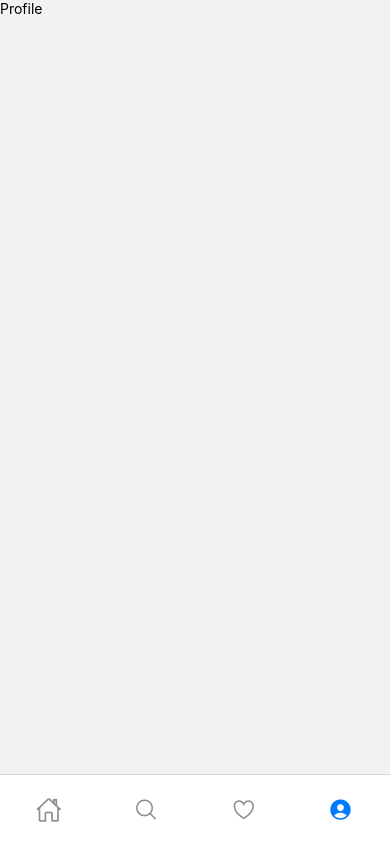
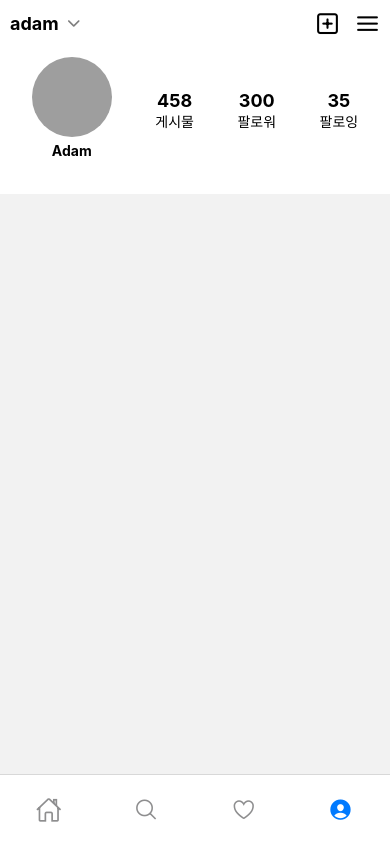
Before and after one commit to jaehafe/RN-complete-guide, a React Native app in the folder RNInstagram/: screen /Profile in a window 390 px wide. Built offline with nearby package versions, Linux system fonts and the light colour scheme; grey boxes are pictures that could not be loaded.

Commit message:
feat: ProfileBody - component UI

```diff
--- a/RNInstagram/src/components/ProfileBody.tsx
+++ b/RNInstagram/src/components/ProfileBody.tsx
@@ -16,14 +16,14 @@ const ProfileBody = ({
   return (
     <View>
       {accountName ? (
-        <View>
-          <View>
-            <Text>{accountName}</Text>
-            <Feather name="chevron-down" />
+        <View style={styles.meContainer}>
+          <View style={styles.meWrapper}>
+            <Text style={styles.textDesc}>{accountName}</Text>
+            <Feather name="chevron-down" style={styles.dropdownIcon} />
           </View>
-          <View>
-            <Feather name="plus-square" />
-            <Feather name="menu" />
+          <View style={styles.meWrapper}>
+            <Feather name="plus-square" style={styles.plusSquareIcon} />
+            <Feather name="menu" style={styles.menuIcon} />
           </View>
         </View>
       ) : null}
@@ -56,6 +56,29 @@ const ProfileBody = ({
 export default ProfileBody;
 
 const styles = StyleSheet.create({
+  meContainer: {
+    flexDirection: 'row',
+    alignItems: 'center',
+    justifyContent: 'space-between',
+  },
+  meWrapper: {
+    flexDirection: 'row',
+    alignItems: 'center',
+  },
+  dropdownIcon: {
+    fontSize: 20,
+    paddingHorizontal: 5,
+    opacity: 0.5,
+    color: 'black',
+  },
+  plusSquareIcon: {
+    fontSize: 25,
+    color: 'black',
+    paddingHorizontal: 15,
+  },
+  menuIcon: {
+    fontSize: 25,
+  },
   //
   profileImg: {
     resizeMode: 'cover',
--- a/RNInstagram/src/screens/Profile.tsx
+++ b/RNInstagram/src/screens/Profile.tsx
@@ -1,12 +1,34 @@
-import {View, Text} from 'react-native';
+import {SafeAreaView, StyleSheet, Text, View} from 'react-native';
 import React from 'react';
+
+import ProfileBody from '../components/ProfileBody';
 
 const Profile = () => {
   return (
-    <View>
-      <Text>Profile</Text>
-    </View>
+    <SafeAreaView style={styles.safeView}>
+      <View style={styles.container}>
+        <ProfileBody
+          name="Adam"
+          accountName="adam"
+          profileImage={require('../../assets/images/userProfile.jpeg')}
+          followers="300"
+          following={35}
+          posts="458"
+        />
+      </View>
+    </SafeAreaView>
   );
 };
 
 export default Profile;
+
+const styles = StyleSheet.create({
+  safeView: {
+    width: '100%',
+    backgroundColor: 'white',
+  },
+  container: {
+    width: '100%',
+    padding: 10,
+  },
+});
```
